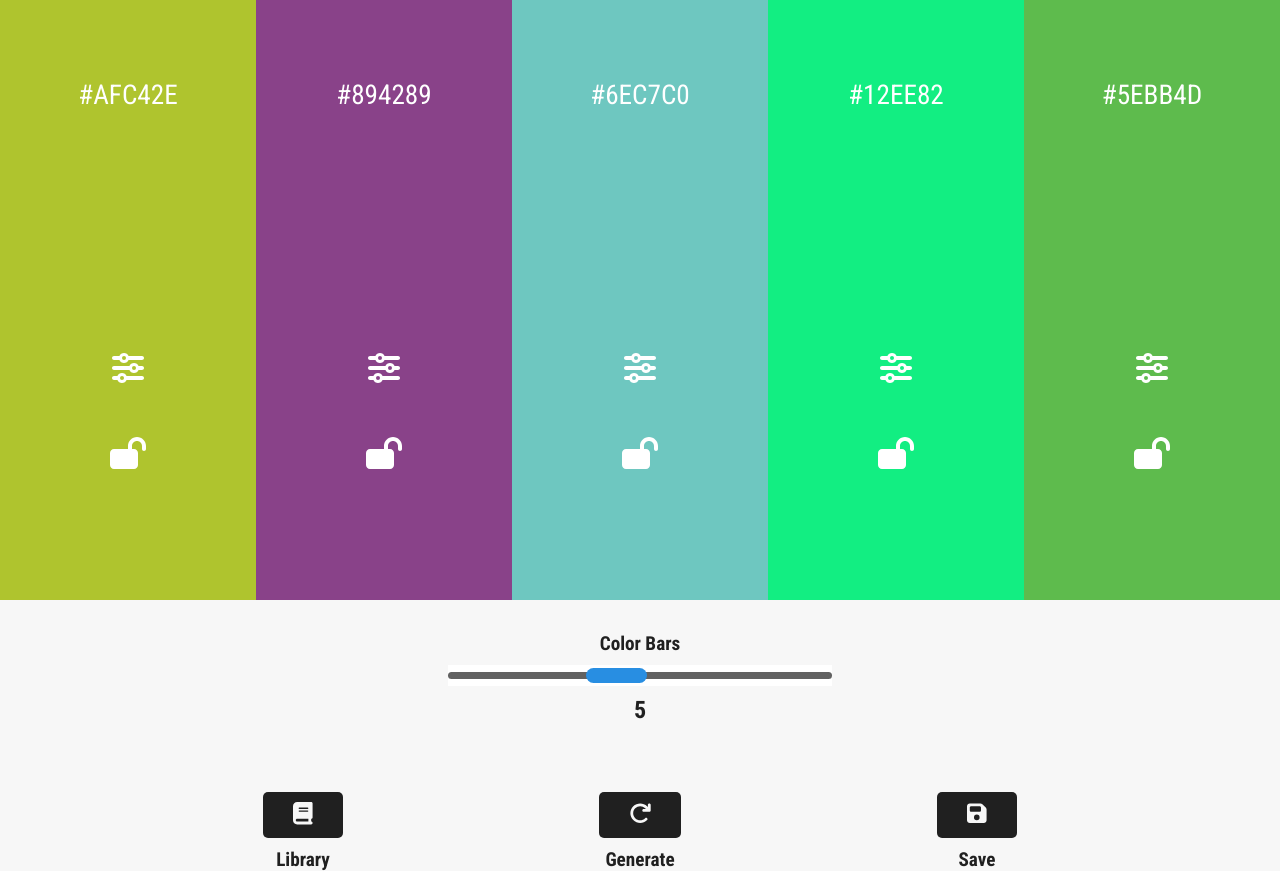
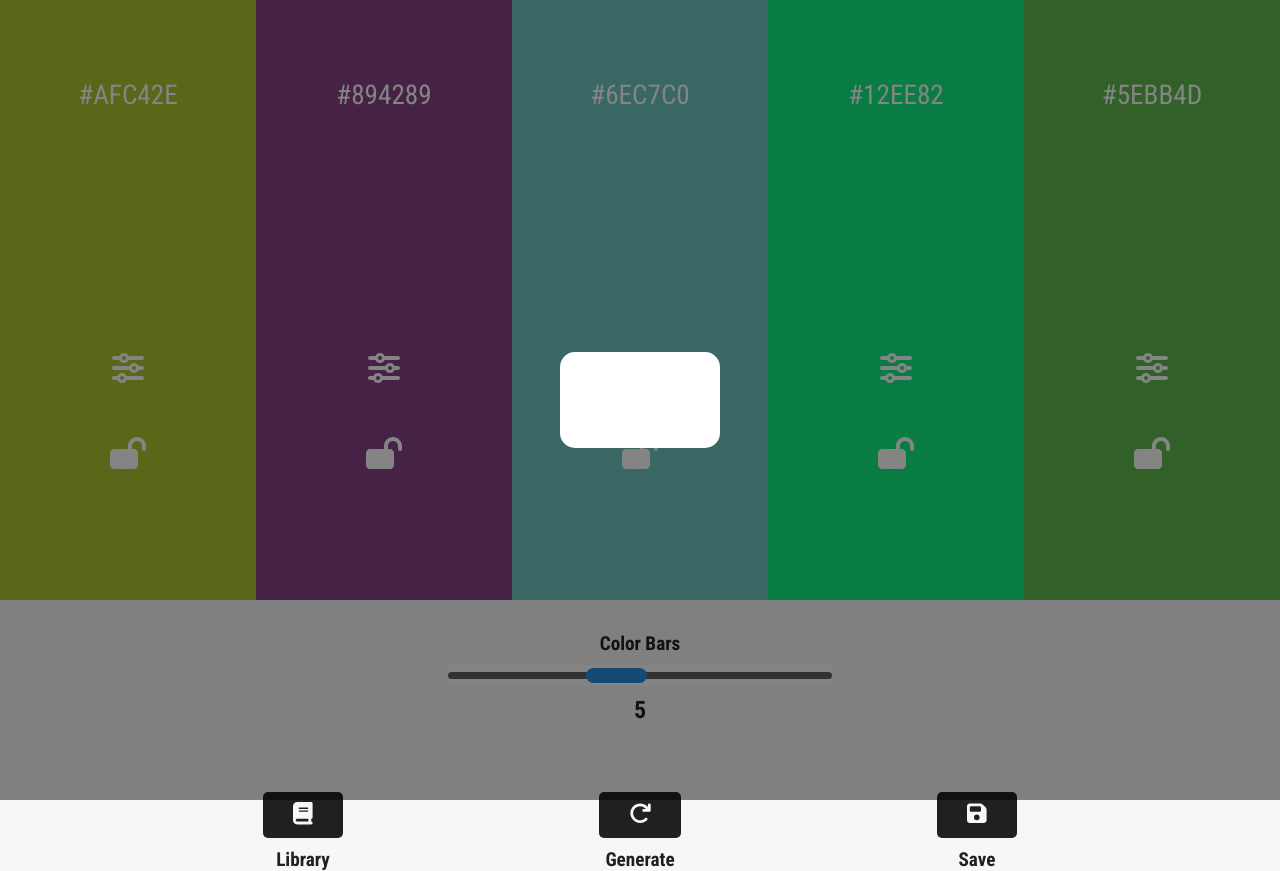
Before and after one commit to Borub-ar/Color-Palette-Generator, a React (Vite) app: page / in a window 1280 px wide. Built offline with nearby package versions, Linux system fonts and the light colour scheme; the HTML template or start-up script is replaced by a standard one.

Commit message:
Add modal component

```diff
--- a/src/App.jsx
+++ b/src/App.jsx
@@ -1,11 +1,13 @@
 import styled from 'styled-components';
 import { useState } from 'react';
-import ControlPanel from './components/controlPanel/ControlPanel';
-import ColorPalette from './components/colorPalette/ColorPalette';
 import GlobalStyle from './GlobalStyle';
 import PaletteContext from './store/palette-context';
+import ColorPalette from './components/colorPalette/ColorPalette';
+import ControlPanel from './components/controlPanel/ControlPanel';
+import SavedPalettesModal from './components/savedPalettesModal/savedPalettesModal';
 
 const Wrapper = styled.main`
+  position: relative;
   display: grid;
   grid-template-rows: 1fr auto;
   height: 100vh;
@@ -72,6 +74,7 @@ function App() {
       <Wrapper>
         <ColorPalette />
         <ControlPanel />
+        <SavedPalettesModal />
       </Wrapper>
     </PaletteContext.Provider>
   );
--- /dev/null
+++ b/src/components/savedPalettesModal/SavedPalettesModal.jsx
@@ -0,0 +1,27 @@
+import styled from 'styled-components';
+
+const ModalOverlay = styled.section`
+  position: fixed;
+  inset: 0;
+  z-index: 5;
+  display: flex;
+  align-items: center;
+  justify-content: center;
+  background-color: #0000007b;
+
+  .modal {
+    background-color: #fff;
+    padding: 3rem 5rem;
+    border-radius: 15px
+  }
+`;
+
+const SavedPalettesModal = () => {
+  return (
+    <ModalOverlay>
+      <div className='modal'></div>
+    </ModalOverlay>
+  );
+};
+
+export default SavedPalettesModal;
```
